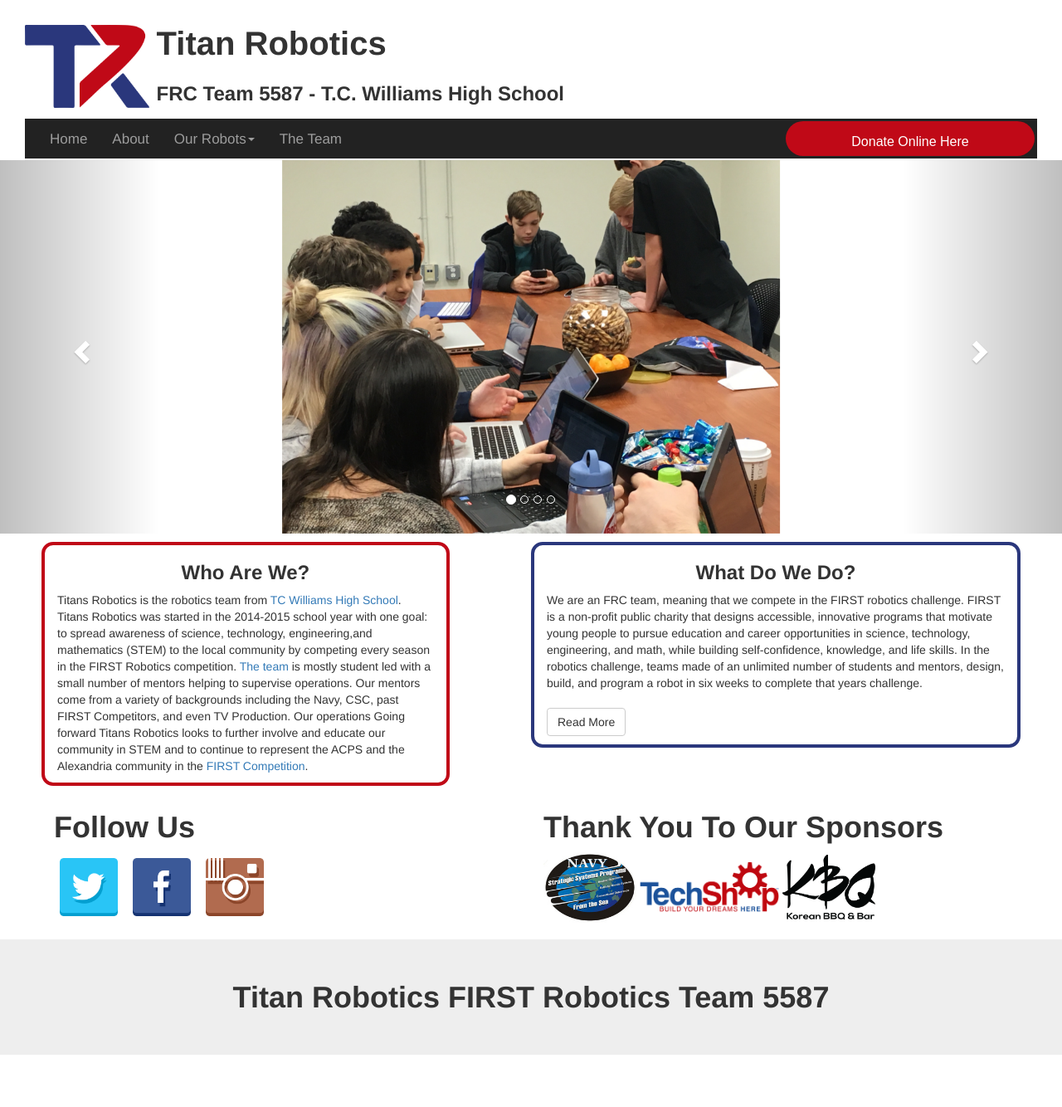
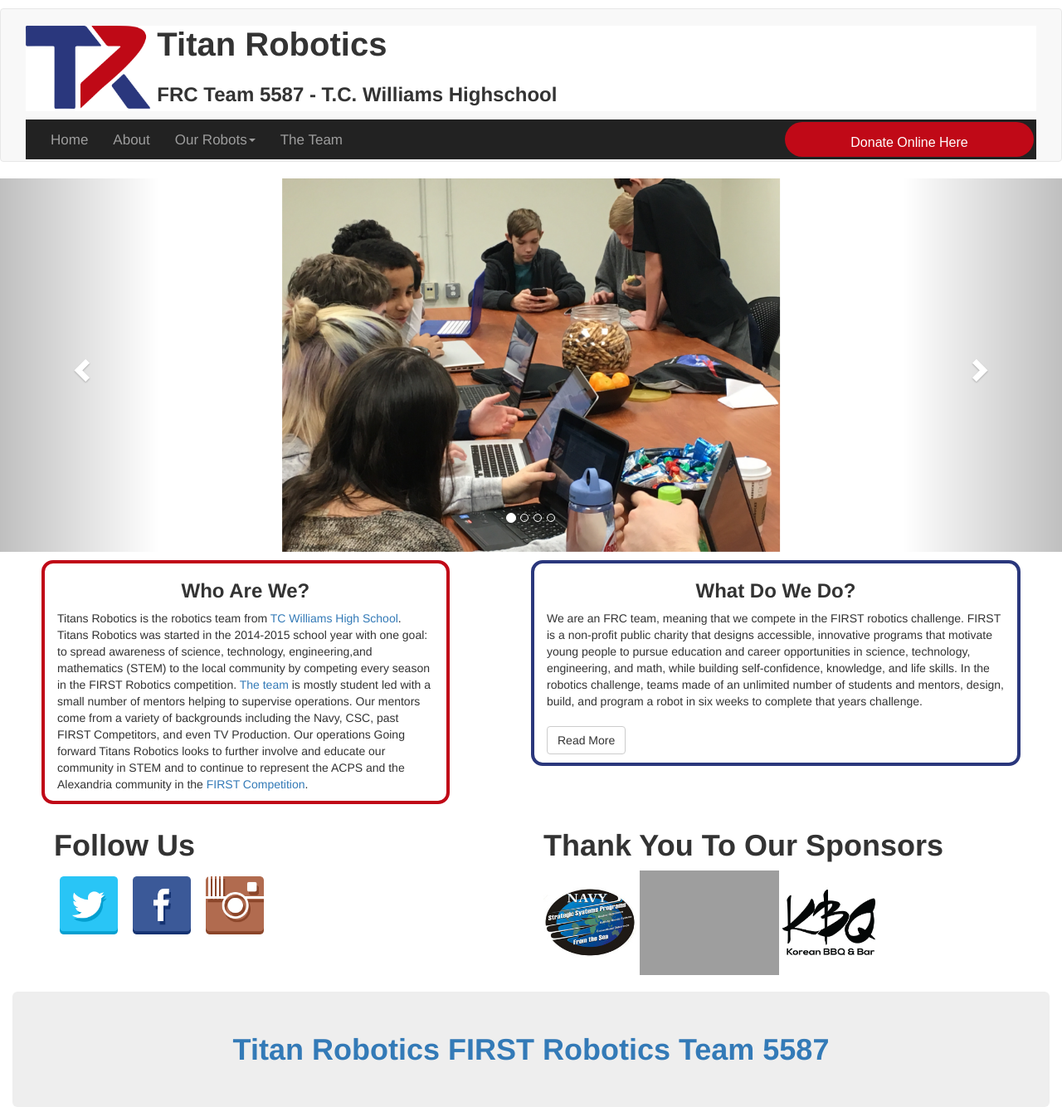
Before and after one commit to frc5587/frc5587.github.io, a PHP site: page / in a window 1280 px wide. Shown: the whole page at 83% size. Before the commit the page ends 1271 px from the top, so only its background shows below. Run offline with PHP 8.4, Linux system fonts and the light colour scheme; some libraries are stand-ins or nearby versions; grey boxes are pictures that could not be loaded.

Commit message:
Ending WEBP

```diff
--- a/index.html
+++ b/index.html
@@ -2,6 +2,7 @@
 <html>
 	<head>
 		<link rel="SHORTCUT ICON" HREF="photos/roboticslogo.webp">
+		<link rel="SHORTCUT ICON" HREF="photos/roboticslogo.jpg">
 		<title>Titans Robotics</title>
 		<link rel="stylesheet" href="index.css"><!-- Your pages CSS stylesheet-->
 		<!-- Latest compiled and minified CSS -->
@@ -14,15 +15,15 @@
 		<script src="https://maxcdn.bootstrapcdn.com/bootstrap/3.3.7/js/bootstrap.min.js"></script>
 
 		<link rel="stylesheet" href="menu-bar/menu-bar.css"><!-- Menu bar's CSS stylesheet-->
-
+<!-- Nav Bar-->
 		<nav class="navbar navbar-default">
 			<div class="navbar-collapse collapse">
 			    <div class="container-fluid">
 			    <!-- Brand and toggle get grouped for better mobile display -->
 			    <div class="navbar-default d">
-					<img src="photos/roboticslogo.webp" style="float:left;width:150px;height:100px" alt="roboticslogo"/>
+					<img src="photos/roboticslogo.jpg" style="float:left;width:150px;height:100px" alt="roboticslogo"/>
 		      		<h1 class="mainTitle c" href="index.html">Titan Robotics</h1>
-					<h3 class="subTitle c">FRC Team 5587  - T.C. Williams High School</h3>
+					<h3 class="subTitle c">FRC Team 5587  - T.C. Williams Highschool</h3>
 			    </div><!-- /.navbar-default -->
 			    <div class="collapse navbar-collapse listEntry navbar-inverse" id="navbar-collapse-1">
 				    <ul class="nav navbar-nav navbar-left">
@@ -124,8 +125,9 @@
 					<h1 class="subTitle ">Thank You To Our Sponsors</h1>
 
 					<a href="http://www.ssp.navy.mil/"><img src="photos/navy.jpg" class="sponsor"></a>
-					<a href="http://www.techshop.ws/"><img src="photos/techshoplogo.webp" class="sponsor techshop"></a>
+					<a href="http://www.techshop.ws/"><img src="photos/techshoplogo.jpg" class="sponsor techshop"></a>
 					<a href="https://www.kbqbar.com/"><img src="photos/koreanbbq.png" class="sponsor"></a>
+					<a href="#"><img src=""
 				</div>
 			</div>
 		</div>
--- a/menu-bar/menu-bar.css
+++ b/menu-bar/menu-bar.css
@@ -1,10 +1,11 @@
 /*Navbar settings*/
-.navbar.navbar-default {
+.navbar .navbar-default {
     background-color: white;
     border: 0;
     -webkit-box-shadow: none;
     box-shadow: none;
     margin-bottom: 0;
+    padding:0px
 }
 .navbar.navbar-default .navbar-collapse {
     border: 0;
```
Also changed, not shown: photos/Lego.jpg (added), photos/Lego.webp (deleted), photos/TechChallenge.jpg (added), photos/TechChallenge.webp (deleted), photos/people.jpg (added), photos/people.webp (deleted), photos/robot.jpg (added), photos/robot.webp (deleted), photos/roboticslogo.webp (deleted), photos/teamPhoto.jpg (added), photos/teamPhoto.webp (deleted), photos/techshoplogo.png (added), photos/techshoplogo.webp (deleted), photos/working.jpg (added), 1 more files.
